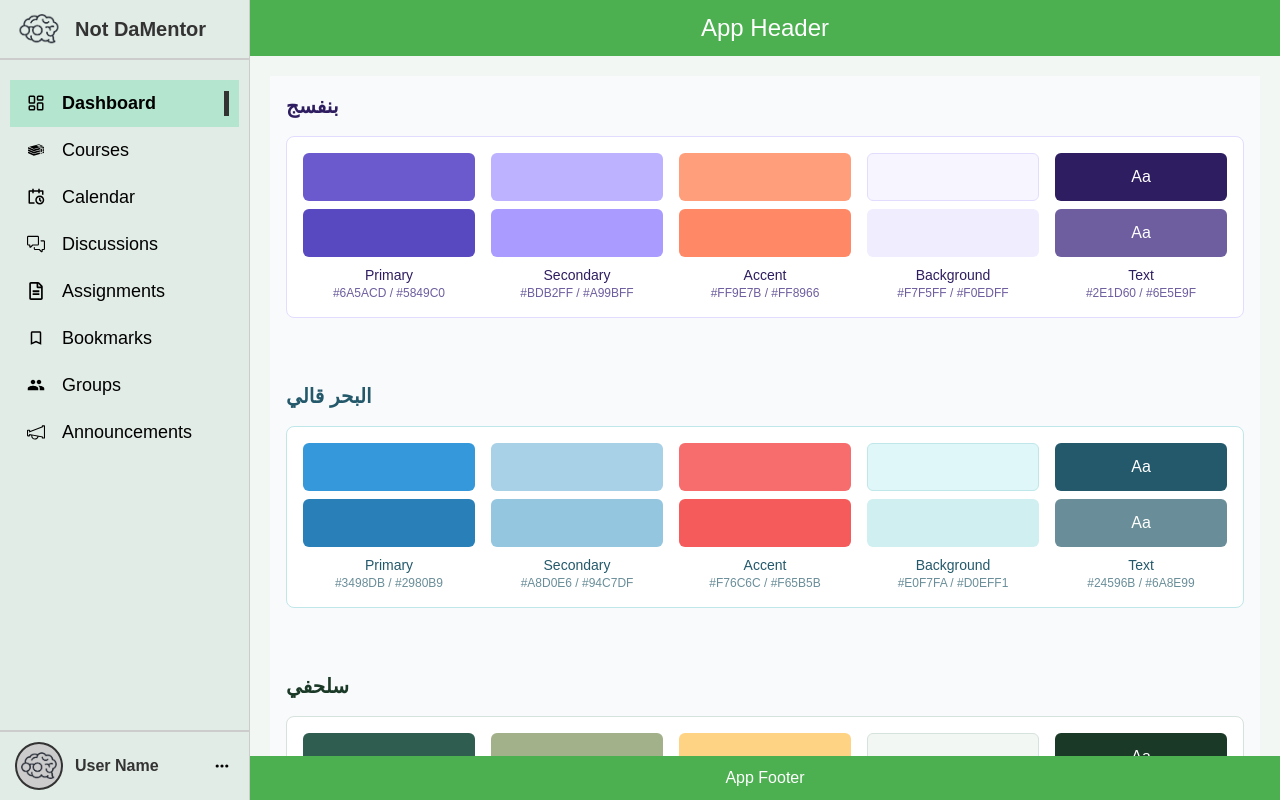
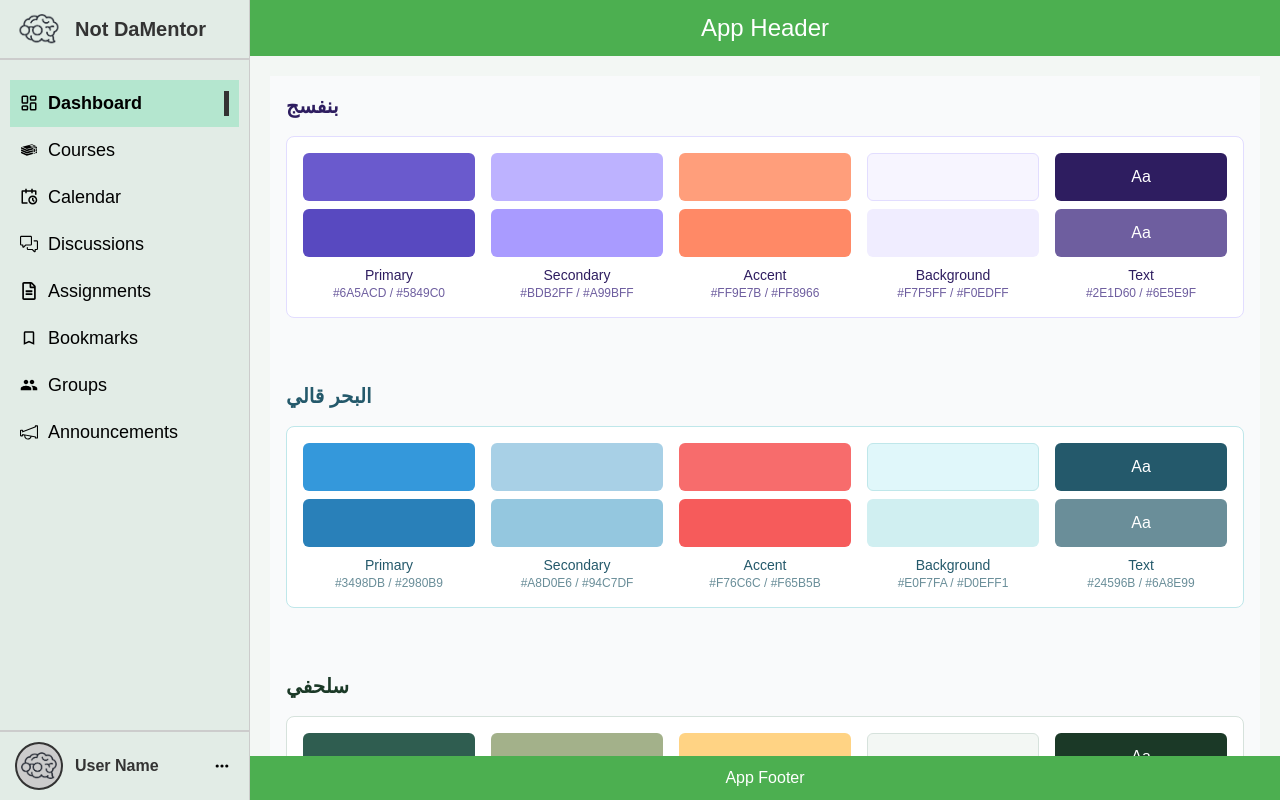
Before and after one commit to Elabyad247/not-damentor, a React (Create React App) app: page / in a window 1280 px wide. Built offline with nearby package versions, Linux system fonts and the light colour scheme.

Commit message:
Update routing and links in Login, Register, and Sidebar components

```diff
--- a/src/components/LoginPage.js
+++ b/src/components/LoginPage.js
@@ -34,7 +34,7 @@ export default function LoginPage() {
         <div className="input-group">
           <div className="password-label-row">
             <label htmlFor="password">Password</label>
-            <a href="#!" className="forgot-password">
+            <a href="/forgot-password" className="forgot-password">
               Forgot your password?
             </a>
           </div>
--- a/src/components/RegisterPage.js
+++ b/src/components/RegisterPage.js
@@ -51,7 +51,8 @@ export default function RegisterPage() {
 
         <div className="terms-text">
           By clicking Register, you agree to our{" "}
-          <a href="#!">Terms of Service</a> and <a href="#!">Privacy Policy</a>
+          <a href="/terms-of-service">Terms of Service</a> and{" "}
+          <a href="/privacy-policy">Privacy Policy</a>
         </div>
 
         <button type="submit" className="auth-button">
--- a/src/components/Sidebar.css
+++ b/src/components/Sidebar.css
@@ -65,13 +65,9 @@
 .sidebar-content ul li:hover {
   background-color: #b4e6cf;
 }
-.sidebar-content ul li .icon {
-  width: 2rem;
-  margin-right: 10px;
-}
-.sidebar-content ul li .icon:hover {
-  transform: scale(1.1);
-  transition: transform 0.3s;
+
+.sidebarLabel {
+  margin-left: 10px;
 }
 
 .sidebar-content ul li.active {
--- a/src/components/Sidebar.js
+++ b/src/components/Sidebar.js
@@ -12,9 +12,22 @@ import { MdOutlineSettings } from "react-icons/md";
 import { MdHelpOutline } from "react-icons/md";
 import { MdLogout } from "react-icons/md";
 import { useState } from "react";
+import { Link } from "react-router-dom";
+
+const sidebarItems = [
+  { icon: <LuLayoutDashboard />, label: "Dashboard" },
+  { icon: <GiBookPile />, label: "Courses" },
+  { icon: <RiCalendarScheduleLine />, label: "Calendar" },
+  { icon: <GoCommentDiscussion />, label: "Discussions" },
+  { icon: <FaRegFileAlt />, label: "Assignments" },
+  { icon: <MdBookmarkBorder />, label: "Bookmarks" },
+  { icon: <MdGroup />, label: "Groups" },
+  { icon: <TfiAnnouncement />, label: "Announcements" },
+];
 
 export default function Sidebar() {
   const [isHovered, setIsHovered] = useState(false);
+  const [currentIndex, setCurrentIndex] = useState(0);
 
   const showTooltip = () => {
     setIsHovered(true);
@@ -24,60 +37,34 @@ export default function Sidebar() {
   };
   return (
     <div className="sidebar">
+      <Link to="/">
         <div className="sidebar-header">
           <img src="./assets/LogoIcon.png" alt="Logo" className="logo" />
           <h1 className="title">Not DaMentor</h1>
         </div>
+      </Link>
       <div className="sidebar-content">
         <ul>
-          <li className="active">
-            <LuLayoutDashboard className="icon" />
-            <span>Dashboard</span>
+          {sidebarItems.map((item, index) => (
+            <li
+              key={index}
+              className={index === currentIndex ? "active" : ""}
+              onClick={() => setCurrentIndex(index)}>
+              {item.icon}
+              <span className="sidebarLabel">{item.label}</span>
               <span className="rightLine"></span>
             </li>
-          <li>
-            <GiBookPile className="icon" />
-            <span>Courses</span>
-            <span className="rightLine"></span>
-          </li>
-          <li>
-            <RiCalendarScheduleLine className="icon" />
-            <span>Calendar</span>
-            <span className="rightLine"></span>
-          </li>
-          <li>
-            <GoCommentDiscussion className="icon" />
-            <span>Discussions</span>
-            <span className="rightLine"></span>
-          </li>
-          <li>
-            <FaRegFileAlt className="icon" />
-            <span>Assignments</span>
-            <span className="rightLine"></span>
-          </li>
-          <li>
-            <MdBookmarkBorder className="icon" />
-            <span>Bookmarks</span>
-            <span className="rightLine"></span>
-          </li>
-          <li>
-            <MdGroup className="icon" />
-            <span>Groups</span>
-            <span className="rightLine"></span>
-          </li>
-          <li>
-            <TfiAnnouncement className="icon" />
-            <span>Announcements</span>
-            <span className="rightLine"></span>
-          </li>
+          ))}
         </ul>
       </div>
       <div className="sidebar-footer">
+        <Link to="/profile">
           <img
             src="./assets/LogoIcon.png"
             alt="Profile"
             className="profile-icon"
           />
+        </Link>
         <h3 className="profile-name">User Name</h3>
         <div
           className="tooltip-container"
--- a/src/index.js
+++ b/src/index.js
@@ -15,6 +15,8 @@ root.render(
         <Route path="/" element={<App />} />
         <Route path="/login" element={<LoginPage />} />
         <Route path="/register" element={<RegisterPage />} />
+
+        <Route path="*" element={<h1>Page not found</h1>} />
       </Routes>
     </BrowserRouter>
   </React.StrictMode>
```
Lines whose indentation alone changed are shown as unchanged.
